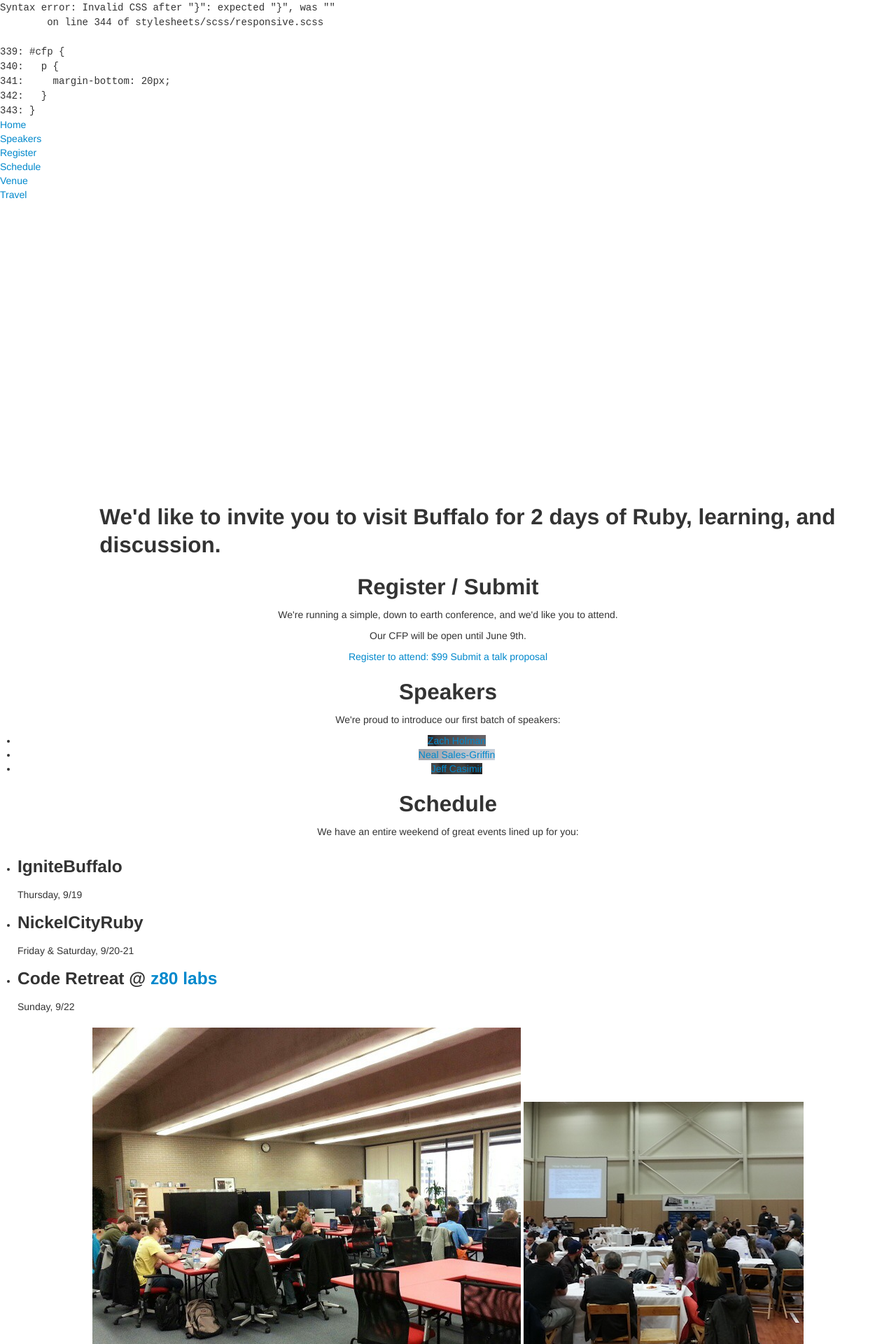
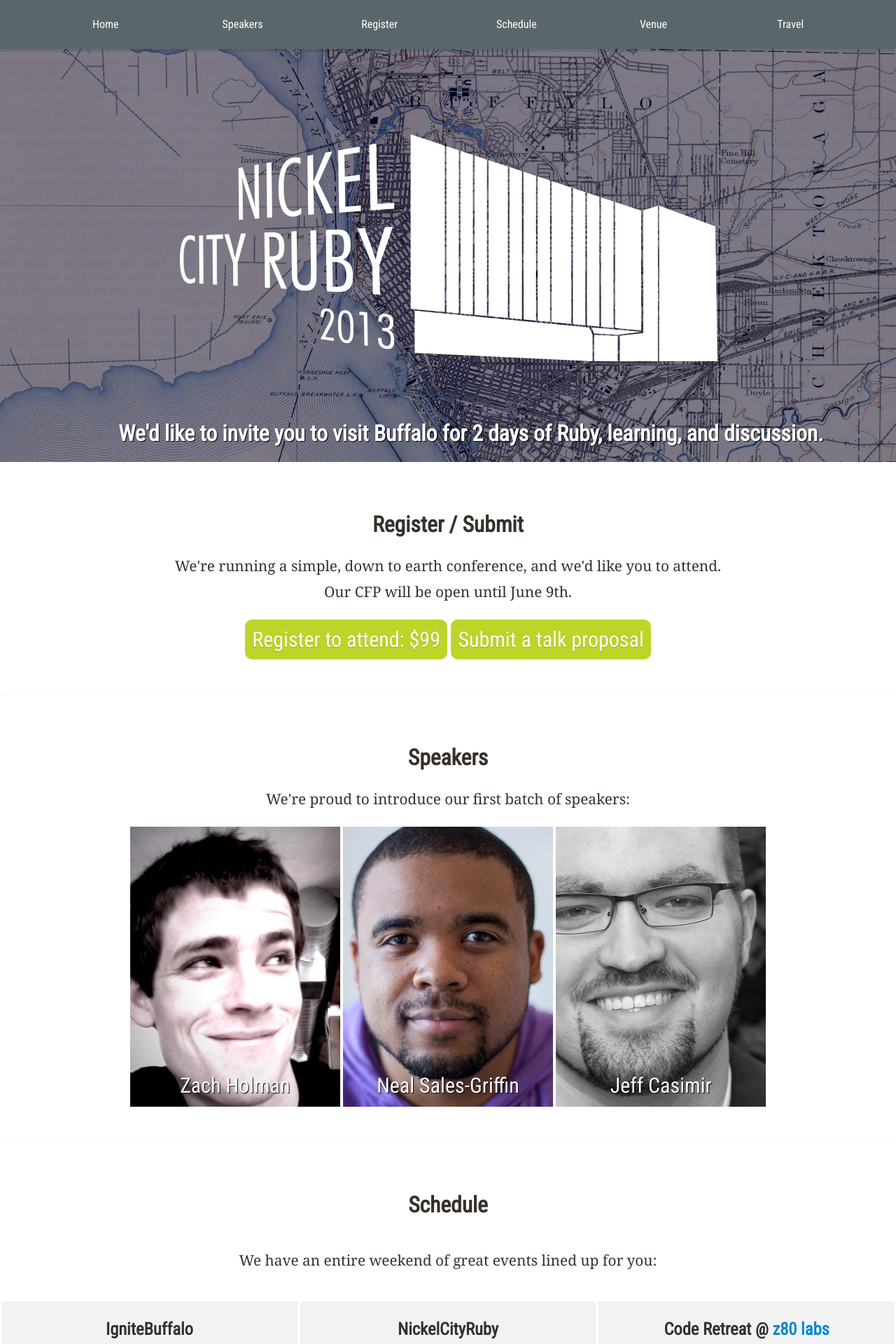
Before and after one commit to nysmakers/nysmakers.github.io, a Jekyll site: the page built from 2013/index.html, in a window 1280 px wide. Shown: the top 1920 px of the page at 70% size. Built offline with Jekyll 4.4.1, drawn with Linux system fonts in a browser that asks for light colours.

Commit message:
forgot closing }

```diff
--- a/stylesheets/responsive.css
+++ b/stylesheets/responsive.css
@@ -1,40 +1,263 @@
-/*
-Syntax error: Invalid CSS after "}": expected "}", was ""
-        on line 344 of stylesheets/scss/responsive.scss
+body, div,
+h1, h2, h3, h4, h5, h6,
+p, blockquote, pre, dl, dt, dd, ol, ul, li, hr,
+fieldset, form, label, legend, th, td,
+article, aside, figure, footer, header, hgroup, menu, nav, section,
+summary, hgroup {
+  margin: 0;
+  padding: 0;
+  border: 0; }
 
-339: #cfp {
-340:   p {
-341:     margin-bottom: 20px;
-342:   }
-343: }
+a:active,
+a:hover {
+  outline: 0; }
 
-Backtrace:
-stylesheets/scss/responsive.scss:344
-/Users/nicholasbarone/.rvm/gems/ruby-1.9.3-p327/gems/sass-3.2.7/lib/sass/scss/parser.rb:1148:in `expected'
-/Users/nicholasbarone/.rvm/gems/ruby-1.9.3-p327/gems/sass-3.2.7/lib/sass/scss/parser.rb:1084:in `expected'
-/Users/nicholasbarone/.rvm/gems/ruby-1.9.3-p327/gems/sass-3.2.7/lib/sass/scss/parser.rb:1079:in `tok!'
-/Users/nicholasbarone/.rvm/gems/ruby-1.9.3-p327/gems/sass-3.2.7/lib/sass/scss/parser.rb:536:in `block'
-/Users/nicholasbarone/.rvm/gems/ruby-1.9.3-p327/gems/sass-3.2.7/lib/sass/scss/parser.rb:529:in `ruleset'
-/Users/nicholasbarone/.rvm/gems/ruby-1.9.3-p327/gems/sass-3.2.7/lib/sass/scss/parser.rb:553:in `block_child'
-/Users/nicholasbarone/.rvm/gems/ruby-1.9.3-p327/gems/sass-3.2.7/lib/sass/scss/parser.rb:546:in `block_contents'
-/Users/nicholasbarone/.rvm/gems/ruby-1.9.3-p327/gems/sass-3.2.7/lib/sass/scss/parser.rb:82:in `stylesheet'
-/Users/nicholasbarone/.rvm/gems/ruby-1.9.3-p327/gems/sass-3.2.7/lib/sass/scss/parser.rb:27:in `parse'
-/Users/nicholasbarone/.rvm/gems/ruby-1.9.3-p327/gems/sass-3.2.7/lib/sass/engine.rb:342:in `_to_tree'
-/Users/nicholasbarone/.rvm/gems/ruby-1.9.3-p327/gems/sass-3.2.7/lib/sass/engine.rb:315:in `_render'
-/Users/nicholasbarone/.rvm/gems/ruby-1.9.3-p327/gems/sass-3.2.7/lib/sass/engine.rb:262:in `render'
-/Users/nicholasbarone/.rvm/gems/ruby-1.9.3-p327/gems/sass-3.2.7/lib/sass/plugin/compiler.rb:341:in `update_stylesheet'
-/Users/nicholasbarone/.rvm/gems/ruby-1.9.3-p327/gems/sass-3.2.7/lib/sass/plugin/compiler.rb:203:in `block in update_stylesheets'
-/Users/nicholasbarone/.rvm/gems/ruby-1.9.3-p327/gems/sass-3.2.7/lib/sass/plugin/compiler.rb:201:in `each'
-/Users/nicholasbarone/.rvm/gems/ruby-1.9.3-p327/gems/sass-3.2.7/lib/sass/plugin/compiler.rb:201:in `update_stylesheets'
-/Users/nicholasbarone/.rvm/gems/ruby-1.9.3-p327/gems/sass-3.2.7/lib/sass/plugin/compiler.rb:299:in `block in watch'
-/Users/nicholasbarone/.rvm/gems/ruby-1.9.3-p327/gems/sass-3.2.7/vendor/listen/lib/listen/multi_listener.rb:108:in `call'
-/Users/nicholasbarone/.rvm/gems/ruby-1.9.3-p327/gems/sass-3.2.7/vendor/listen/lib/listen/multi_listener.rb:108:in `on_change'
-/Users/nicholasbarone/.rvm/gems/ruby-1.9.3-p327/gems/sass-3.2.7/vendor/listen/lib/listen/multi_listener.rb:117:in `block in initialize_adapter'
-/Users/nicholasbarone/.rvm/gems/ruby-1.9.3-p327/gems/sass-3.2.7/vendor/listen/lib/listen/adapters/polling.rb:56:in `call'
-/Users/nicholasbarone/.rvm/gems/ruby-1.9.3-p327/gems/sass-3.2.7/vendor/listen/lib/listen/adapters/polling.rb:56:in `poll'
-/Users/nicholasbarone/.rvm/gems/ruby-1.9.3-p327/gems/sass-3.2.7/vendor/listen/lib/listen/adapters/polling.rb:32:in `block in start'
-*/
-body:before {
-  white-space: pre;
-  font-family: monospace;
-  content: "Syntax error: Invalid CSS after \"}\": expected \"}\", was \"\"\A         on line 344 of stylesheets/scss/responsive.scss\A \A 339: #cfp {\A 340:   p {\A 341:     margin-bottom: 20px;\A 342:   }\A 343: }"; }
+@-webkit-viewport {
+  width: device-width; }
+
+@-moz-viewport {
+  width: device-width; }
+
+@-ms-viewport {
+  width: device-width; }
+
+@-o-viewport {
+  width: device-width; }
+
+@viewport {
+  width: device-width; }
+
+body {
+  -webkit-text-size-adjust: 100%;
+  -ms-text-size-adjust: 100%;
+  text-size-adjust: 100%;
+  color: #37302a;
+  background: #fff;
+  font: normal 100%/1.4 sans-serif;
+  font-family: 'Noto Serif', georgia, serif; }
+
+#nav,
+#nav * {
+  -moz-box-sizing: border-box;
+  -webkit-box-sizing: border-box;
+  box-sizing: border-box;
+  background: #5a666a; }
+
+#nav {
+  width: 100%;
+  -webkit-box-shadow: 0px 2px 1px 2px rgba(0, 0, 0, 0.1);
+  box-shadow: 0px 2px 1px 2px rgba(0, 0, 0, 0.1); }
+
+#nav,
+#nav ul {
+  list-style: none; }
+
+#nav li {
+  display: inline-block;
+  width: 100%; }
+
+@media screen and (min-width: 40em) {
+  #nav {
+    text-align: center; }
+
+  #nav li {
+    width: 15%;
+    *width: 14.9%;
+    /* IE7 Hack */
+    _width: 14%;
+    /* IE6 Hack */ } }
+#nav a {
+  display: block;
+  color: #fff;
+  text-decoration: none;
+  width: 100%;
+  border-bottom: 1px solid white;
+  padding: 0.7em 1em; }
+
+#nav a:hover {
+  background: #333; }
+
+@media screen and (min-width: 40em) {
+  #nav a {
+    margin: 0;
+    padding: 25px;
+    text-align: center;
+    border-bottom: 0; } }
+#nav ul ul a {
+  background: #5a666a;
+  padding-left: 2em; }
+
+@media screen and (min-width: 40em) {
+  #nav ul ul a {
+    display: none; } }
+#nav-toggle {
+  -webkit-touch-callout: none;
+  -webkit-user-select: none;
+  -moz-user-select: none;
+  -ms-user-select: none;
+  user-select: none;
+  width: 70px;
+  height: 55px;
+  float: right;
+  text-indent: -9999px;
+  overflow: hidden;
+  background: #5a666a url("/images/hamburger.gif") no-repeat 50% 33%;
+  width: 100%; }
+
+@media screen and (-webkit-min-device-pixel-ratio: 1.3), screen and (min--moz-device-pixel-ratio: 1.3), screen and (-o-min-device-pixel-ratio: 2 / 1), screen and (min-device-pixel-ratio: 1.3), screen and (min-resolution: 192dpi), screen and (min-resolution: 2dppx) {
+  #nav-toggle {
+    background-image: url("/images/hamburger-retina.gif");
+    -webkit-background-size: 100px 100px;
+    -moz-background-size: 100px 100px;
+    -o-background-size: 100px 100px;
+    background-size: 100px 100px; } }
+p {
+  font-size: 1.3em;
+  line-height: 1.8em; }
+
+h1, h2, h3, h4, h5, h6 {
+  padding: 20px 0px;
+  text-shadow: 1px 1px 1px white; }
+
+h1, h2, h3, h4, h5, h6, nav {
+  font-family: 'Roboto Condensed', Helvetica, sans-serif; }
+
+#nav {
+  position: fixed;
+  z-index: 1000; }
+
+#logo {
+  max-height: 70px;
+  float: right;
+  padding-right: 20px; }
+
+section {
+  margin-bottom: 50px; }
+  section h2 {
+    text-align: center; }
+
+@media screen and (max-width: 767px) {
+  body section p {
+    padding: 0px 20px; }
+
+  #schedule li {
+    width: 100% !important; }
+
+  #travel ul li {
+    width: 100% !important;
+    margin: 1px 0px !important; } }
+#banner {
+  background: url("/images/buffalo_usgs-blue.jpg") no-repeat top left;
+  background-size: cover;
+  z-index: 100;
+  padding-top: 70px; }
+  #banner h1 {
+    text-align: center; }
+  #banner h2 {
+    color: #fff;
+    text-shadow: 1px 1px 1px black; }
+
+#contentContainer section {
+  border-bottom: 1px dotted #efefef;
+  padding-bottom: 50px; }
+#contentContainer ul {
+  list-style: none;
+  text-align: center; }
+  #contentContainer ul li {
+    display: inline-block; }
+
+#schedule li {
+  margin: 20px 0px;
+  padding: 0px 0px 20px 0px;
+  width: 33%;
+  background: #f2f2f2; }
+
+#speakers p {
+  margin-bottom: 20px; }
+#speakers a {
+  display: inline-block;
+  width: 300px;
+  padding-bottom: 20px;
+  padding-top: 360px;
+  color: #fff;
+  text-shadow: 1px 1px 1px black;
+  text-decoration: none;
+  font-family: 'Roboto Condensed', Helvetica, sans-serif;
+  font-size: 30px;
+  background-position: center; }
+
+#venue .text-center, #travel .text-center, #schedule .text-center {
+  margin-bottom: 20px; }
+#venue img, #travel img, #schedule img {
+  width: 400px;
+  height: 400px;
+  margin-top: 10px; }
+
+#travel code {
+  font-size: 18px; }
+#travel ul {
+  text-align: center;
+  margin-top: 20px;
+  margin-bottom: 20px; }
+  #travel ul li {
+    width: 49%;
+    margin: 5px 0px; }
+    #travel ul li a {
+      text-decoration: none;
+      padding-top: 10px;
+      padding-bottom: 10px;
+      display: block;
+      background: #f2f2f2; }
+      #travel ul li a:hover {
+        background: #eeeeee; }
+
+.punch {
+  background: #bed428;
+  -webkit-border-radius: 10px;
+  -moz-border-radius: 10px;
+  border-radius: 10px;
+  margin-top: 20px;
+  display: inline-block;
+  padding: 10px 10px;
+  text-shadow: 0px 1px 1px #9aac22;
+  color: #fff;
+  font-family: "Roboto Condensed", Helvetica, sans-serif;
+  font-size: 30px;
+  text-decoration: none; }
+  .punch:hover {
+    color: #fff;
+    -webkit-box-shadow: inset 0 0px 20px 1px #9aac22;
+    box-shadow: inset 0 0px 20px 1px #9aac22;
+    text-decoration: none; }
+  .punch:active {
+    -webkit-box-shadow: inset 0 1px 10px 1px #9aac22;
+    box-shadow: inset 0 1px 10px 1px #9aac22; }
+
+footer {
+  text-align: center; }
+  footer nav {
+    margin-bottom: 30px; }
+    footer nav a {
+      display: inline-block;
+      margin: 0px 25px; }
+  footer .team img {
+    border-radius: 50%;
+    margin: 10px 10px; }
+  footer .team p {
+    font-size: 12px; }
+  footer .team li {
+    display: inline-block; }
+  footer .thanks {
+    font-size: 10px;
+    font-style: italic;
+    color: #aaa; }
+    footer .thanks a {
+      color: #aaa;
+      text-decoration: underline; }
+
+.text-center {
+  text-align: center;
+  clear: both; }
+
+#cfp p {
+  margin-bottom: 20px; }
--- a/stylesheets/scss/responsive.scss
+++ b/stylesheets/scss/responsive.scss
@@ -335,8 +335,9 @@
 .text-center {
 	text-align: center;
 	clear: both;
+}
 
-#cfp {
+#cfp{
   p {
     margin-bottom: 20px;
   }
```
